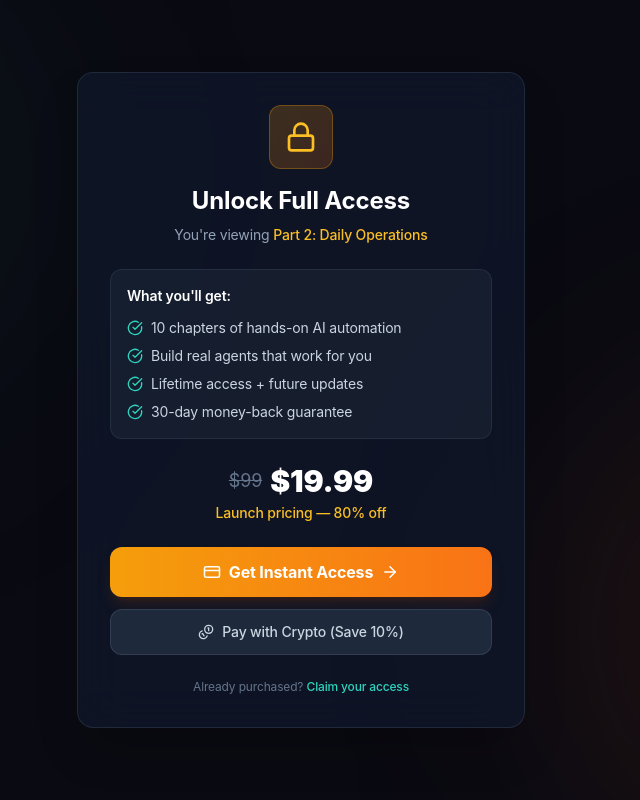
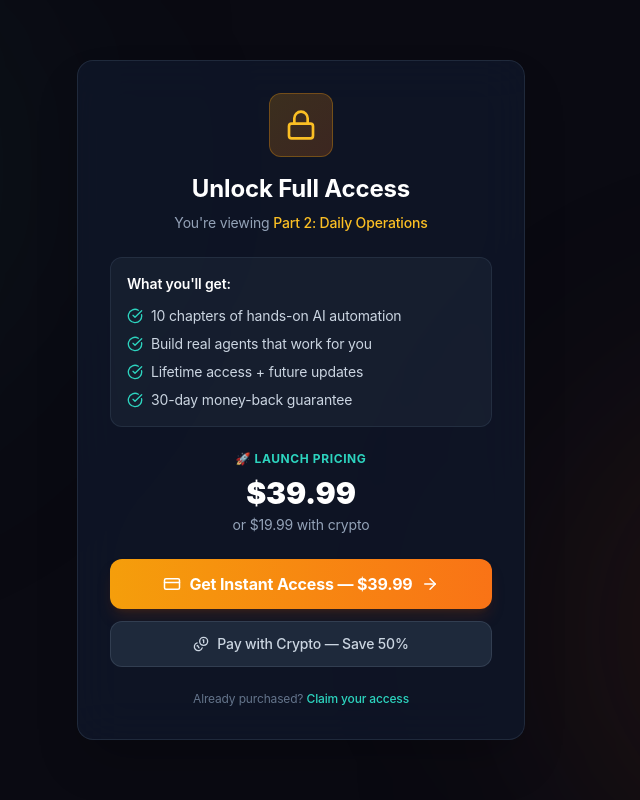
Before and after one commit to agenticaihome/ebook-frontend, a React (Vite) app: page /part2/chapter1 in a window 1280 px wide. Shown: the whole page, without its empty margins (339-979 px from the left). Built offline with nearby package versions, Linux system fonts and the light colour scheme.

Commit message:
fix: match payment gate pricing to existing (.99 / .99 crypto)

```diff
--- a/src/components/common/PasswordGate.jsx
+++ b/src/components/common/PasswordGate.jsx
@@ -98,11 +98,9 @@ const PasswordGate = ({ children, partNumber }) => {
 
                     {/* Price */}
                     <div className="text-center mb-6">
-                        <div className="flex items-center justify-center gap-2 mb-1">
-                            <span className="text-slate-500 line-through text-lg">$99</span>
-                            <span className="text-3xl font-black text-white">$19.99</span>
-                        </div>
-                        <p className="text-amber-400 text-sm font-medium">Launch pricing — 80% off</p>
+                        <div className="text-teal-400 font-bold text-xs tracking-wider uppercase mb-2">🚀 Launch Pricing</div>
+                        <span className="text-3xl font-black text-white">$39.99</span>
+                        <p className="text-slate-400 text-sm mt-1">or $19.99 with crypto</p>
                     </div>
 
                     {/* CTA Buttons */}
@@ -112,7 +110,7 @@ const PasswordGate = ({ children, partNumber }) => {
                             className="w-full bg-gradient-to-r from-amber-500 to-orange-500 hover:from-amber-400 hover:to-orange-400 text-white py-3 rounded-xl font-bold transition-all shadow-lg shadow-amber-900/30 hover:shadow-amber-900/50 hover:scale-[1.02] active:scale-[0.98] flex items-center justify-center gap-2"
                         >
                             <CreditCard size={18} />
-                            Get Instant Access
+                            Get Instant Access — $39.99
                             <ArrowRight size={18} />
                         </Link>
 
@@ -121,7 +119,7 @@ const PasswordGate = ({ children, partNumber }) => {
                             className="w-full bg-slate-800 hover:bg-slate-700 text-slate-300 hover:text-white py-3 rounded-xl font-medium transition-all border border-slate-600/50 hover:border-slate-500 flex items-center justify-center gap-2 text-sm"
                         >
                             <Coins size={16} />
-                            Pay with Crypto (Save 10%)
+                            Pay with Crypto — Save 50%
                         </Link>
                     </div>
 
```
